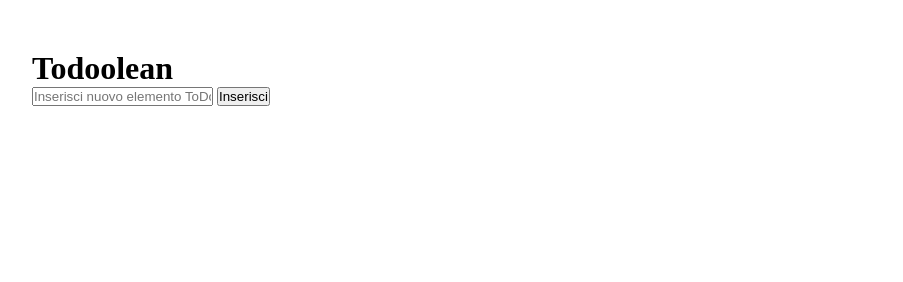
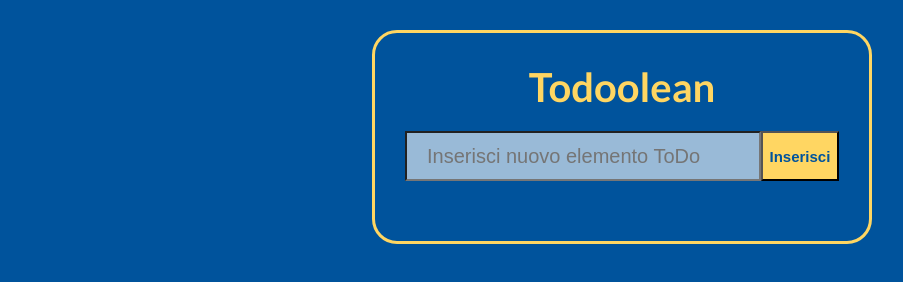
Before and after one commit to flavio-pinto/rest-todoolean, a plain HTML site: page index.html in a window 1280 px wide. Shown: the whole page, without its empty margins (18-921 px from the left). Drawn offline with nearby package versions, Linux system fonts and the light colour scheme; no server answers.

Commit message:
Added some css

```diff
--- a/index.html
+++ b/index.html
@@ -3,6 +3,8 @@
 <head>
     <meta charset="UTF-8">
     <meta name="viewport" content="width=device-width, initial-scale=1.0">
+    <link rel="stylesheet" href="https://cdnjs.cloudflare.com/ajax/libs/font-awesome/5.12.1/css/all.min.css">
+    <link href="https://fonts.googleapis.com/css2?family=Lato:wght@400;700&display=swap" rel="stylesheet">
     <link rel="stylesheet" href="styles/main.css">
     <title>Todoolean</title>
 </head>
@@ -26,8 +28,8 @@
     <!-- TEMPLATES HANDLEBARS -->
     <script id="template__todo" type="text/x-handlebars-template">
         <li class="todo__list__element">
-            <span class="todo__list__element__text">{{todoText}}</span>
-            <span class="todo__list__element__remove" data-id="{{id}}">X</span>
+            <span class="todo__list__element__text">- {{todoText}}</span>
+            <span class="todo__list__element__remove" data-id="{{id}}"><i class="far fa-trash-alt"></i></span>
         </li>
     </script>
 
--- a/styles/main.css
+++ b/styles/main.css
@@ -5,5 +5,69 @@
 }
 
 body {
-    padding: 50px;
+    font-family: 'Lato', sans-serif;
+    background: #00539CFF;
+    color: #FFD662FF;
 }
+
+#app {
+    margin: 30px auto;
+    padding: 30px;
+    width: 500px;
+    border: 3px solid #FFD662FF;;
+    border-radius: 25px;
+}
+
+.main__header__title {
+    font-size: 40px;
+    margin-bottom: 20px;
+    text-align: center;
+}
+
+.todo {
+    display: flex;
+    flex-wrap: wrap;
+}
+
+.todo__input {
+    width: 82%;
+    height: 50px;
+    line-height: 50px;
+    margin-bottom: 30px;
+    padding: 0 20px;
+    font-size: 20px;
+    background: rgba(255, 255, 255, 0.6);
+}
+
+.todo__button {
+    width: 18%;
+    height: 50px;
+    font-size: 15px;
+    font-weight: 700;
+    background: #FFD662FF;
+    color: #00539CFF;
+}
+
+.todo__list {
+    list-style: none;
+    font-size: 20px;
+    width: 100%;
+}
+
+.todo__list__element {
+    display: flex;
+    justify-content: space-between;
+    padding: 10px;
+    border-bottom: 1px solid #FFD662FF;
+    border-bottom-style: dashed;
+    border-left: 3px solid transparent;
+    transition: border 200ms;
+}
+
+.todo__list__element__remove {
+    cursor: pointer;
+}
+
+.todo__list__element:hover {
+    border-left: 3px solid #FFD662FF;
+}
```
Also changed, not shown: js/main.js (line endings or trailing spaces).
